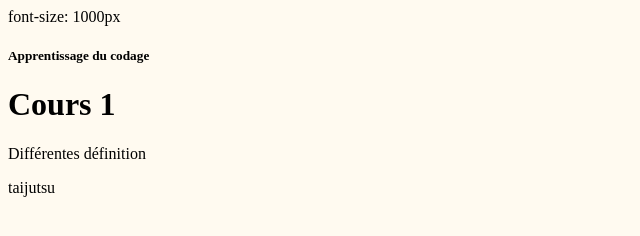
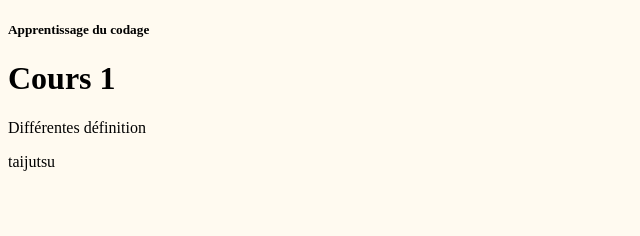
Before and after one commit to rockleebg/cours-1, a plain HTML site: page index.html in a window 1280 px wide. Shown: the whole page, without its empty margins (0-640 px from the left). Drawn offline with Linux system fonts and the light colour scheme.

Commit message:
Update index.html

```diff
--- a/index.html
+++ b/index.html
@@ -12,7 +12,6 @@
   </head>
   <body>
   <header>
-    font-size: 1000px
     <h5>
       Apprentissage du codage
     </h5>
```
